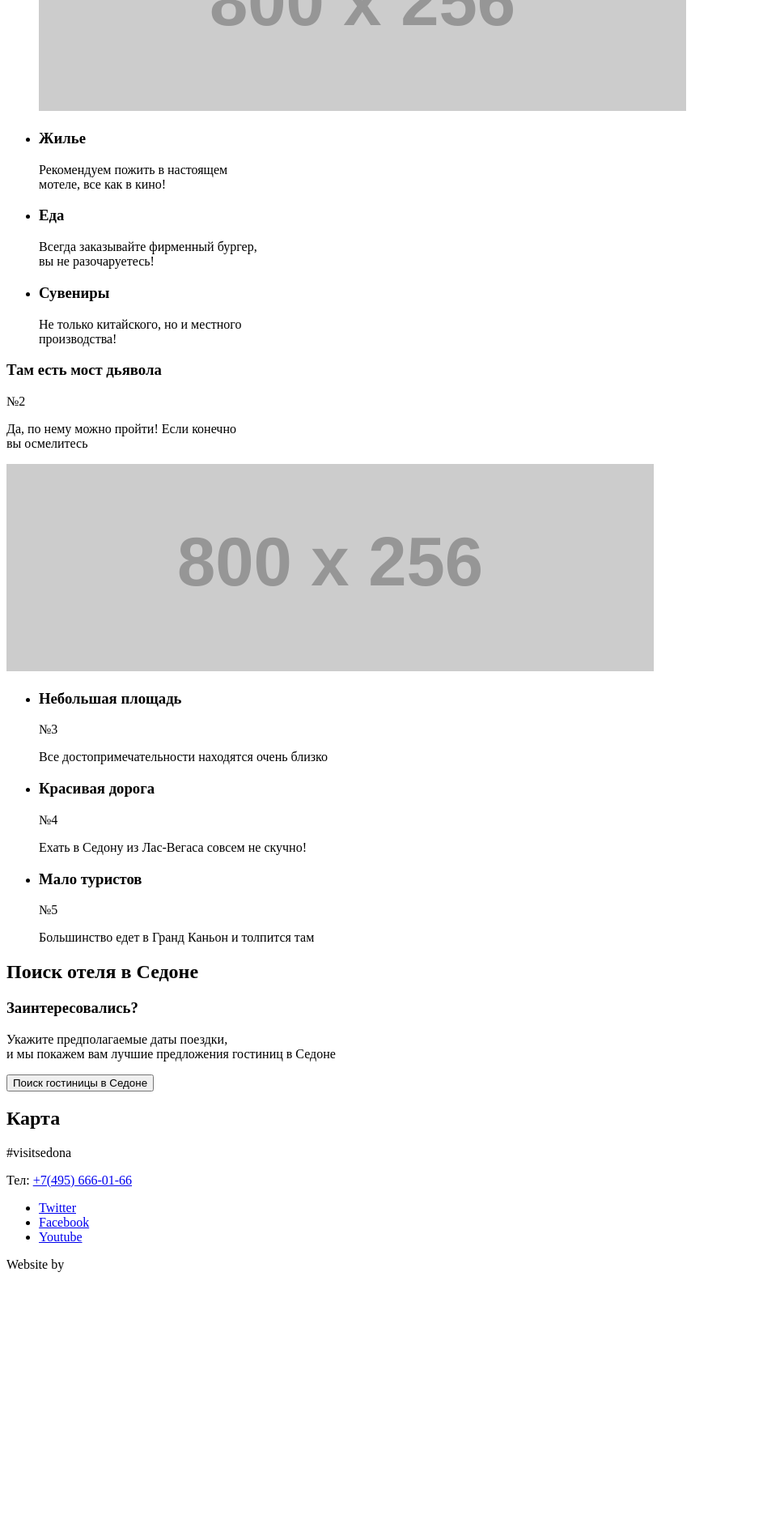
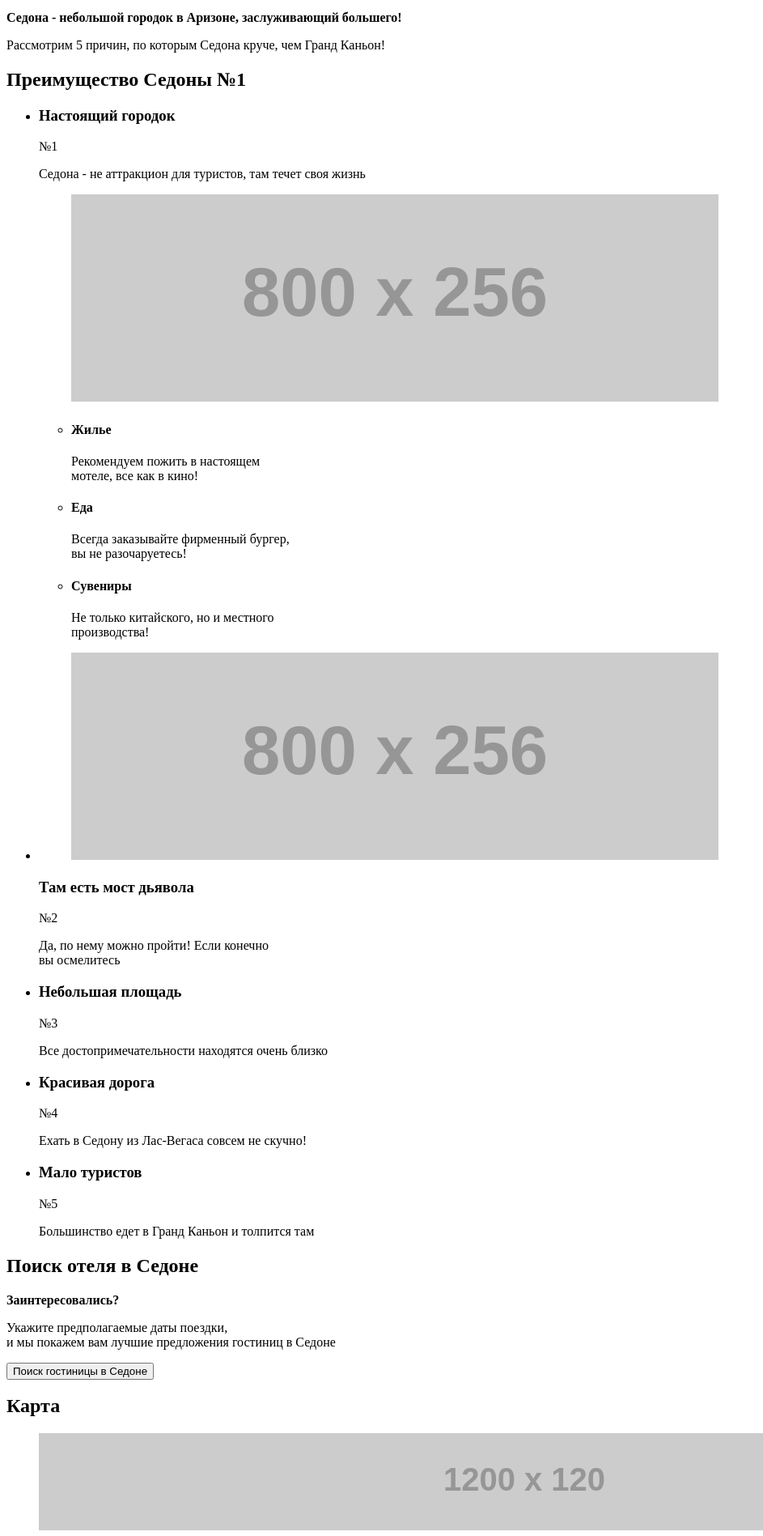
Before and after one commit to Belyaevaes/487655-sedona-29, a plain HTML site: page index.html in a window 1280 px wide. Shown: the part 540-2437 px from the top of the page at 81% size, without its empty margins (0-943 px from the left). Before the commit the page ends 2127 px from the top, so only its background shows below. Drawn offline with Linux system fonts and the light colour scheme; placeholder pictures from the web are drawn by us.

Commit message:
Update index.html
Исправления по index

```diff
--- a/index.html
+++ b/index.html
@@ -21,15 +21,16 @@
       <main>
         <section>
           <h1>Седона</h1>
+		    <figure>
+			  <img src="https://via.placeholder.com/458x352" alt="">
+			</figure>
         </section>
         <section>
-          <div>
-  				<h2>Седона - небольшой городок в Аризоне, заслуживающий большего!</h2>
+  				<strong>Седона - небольшой городок в Аризоне, заслуживающий большего!</strong>
                 <p>Рассмотрим 5 причин, по которым Седона круче, чем Гранд Каньон!</p>
-          </div>
-			   </section>
-         <section>
            <h2> Преимущество Седоны №1 </h2>
+           <ul>
+			<li>
 			 <div>
               <h3>Настоящий городок</h3>
                 <p>№1</p>
@@ -38,35 +39,31 @@
 			 <figure>
               <img src="https://via.placeholder.com/800x256" alt="">
              </figure>
-        </section>
-        <section>
              <ul>
                 <li>
-  						<h3>Жилье</h3>
+                  <h4>Жилье</h4>
                   <p>Рекомендуем пожить в настоящем<br> мотеле, все как в кино!</p>
                 </li>
                 <li>
-  						<h3>Еда</h3>
+                  <h4>Еда</h4>
                   <p>Всегда заказывайте фирменный бургер,<br> вы не разочаруетесь!</p>
                 </li>
                 <li>
-  						<h3>Сувениры</h3>
+                  <h4>Сувениры</h4>
                   <p>Не только китайского, но и местного<br> производства!</p>
                 </li>
               </ul>
-        </section>
-        <section>
+			 </li>
+            <li>
+              <figure>
+                <img src="https://via.placeholder.com/800x256" alt="">
+              </figure>
             <div>
               <h3>Там есть мост дьявола</h3>
               <p>№2</p>
               <p>Да, по нему можно пройти! Если конечно<br> вы осмелитесь</p>
             </div>
-		  <div>
-             <img src="https://via.placeholder.com/800x256" alt="">
-          </div>
-        </section>
-        <section>
-          <ul>
+        	  </li>
               <li>
                <h3>Небольшая площадь</h3>
                <p>№3</p>
@@ -86,36 +83,35 @@
         </section>
         <section">
   				<h2> Поиск отеля в Седоне </h2>
-  				<div>
-  					<h3>Заинтересовались?</h3>
+  					<strong>Заинтересовались?</strong>
   					<p>Укажите предполагаемые даты поездки,<br>
   						и мы покажем вам лучшие предложения гостиниц в Седоне</p>
-  				</div>
-  				<button>
-  					Поиск гостиницы в Седоне
-  				</button>
+  				<button>Поиск гостиницы в Седоне</button>
   				<div>
 				  <!--здесь будет форма-->
   				</div>
   			</section>
-  			<article>
+  			<section>
   			 <h2>Карта</h2>
+			  <figure>
+                <img src="https://via.placeholder.com/1200x120" alt="">
+              </figure>
              <!--здесь будет карта-->
-			</article>
+			</section>
   		</main>
       <footer>
+	   <div>
     			<p>#visitsedona</p>
-				<div>
+				<p>
                   Тел:
                   <a href="tel:+74956660166">+7(495) 666-01-66</a>
+                </p>
 				</div>
-    			<div>
     				<ul>
     					<li><a href="#"><span>Twitter</span></a></li>
     					<li><a href="#"><span>Facebook</span></a></li>
     					<li><a href="#"><span>Youtube</span></a></li>
     				</ul>
-    			</div>
     			<p>
     				<span>Website by  </span>
             <a href="https://htmlacademy.ru/intensive/htmlcss"></a>
```
Lines whose indentation alone changed are shown as unchanged.
